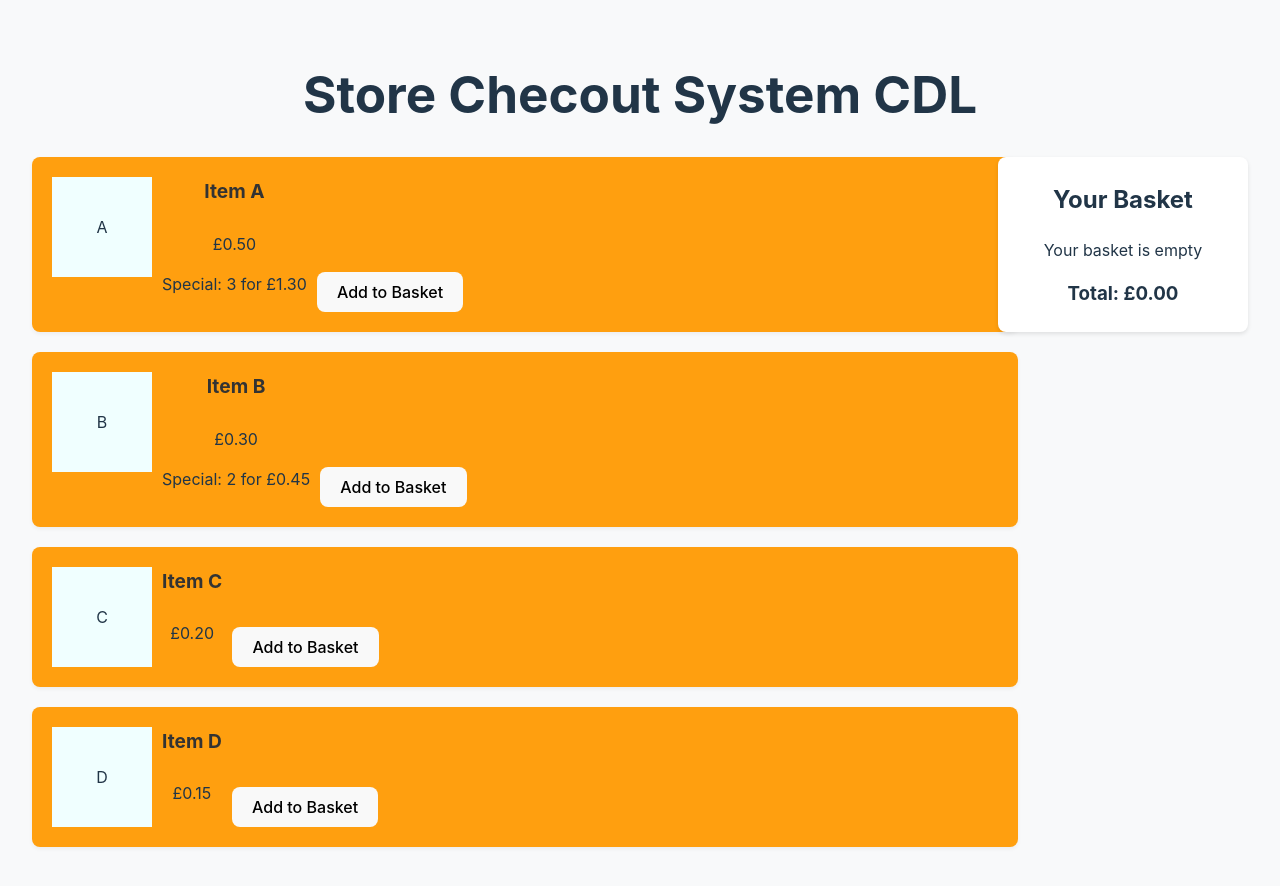
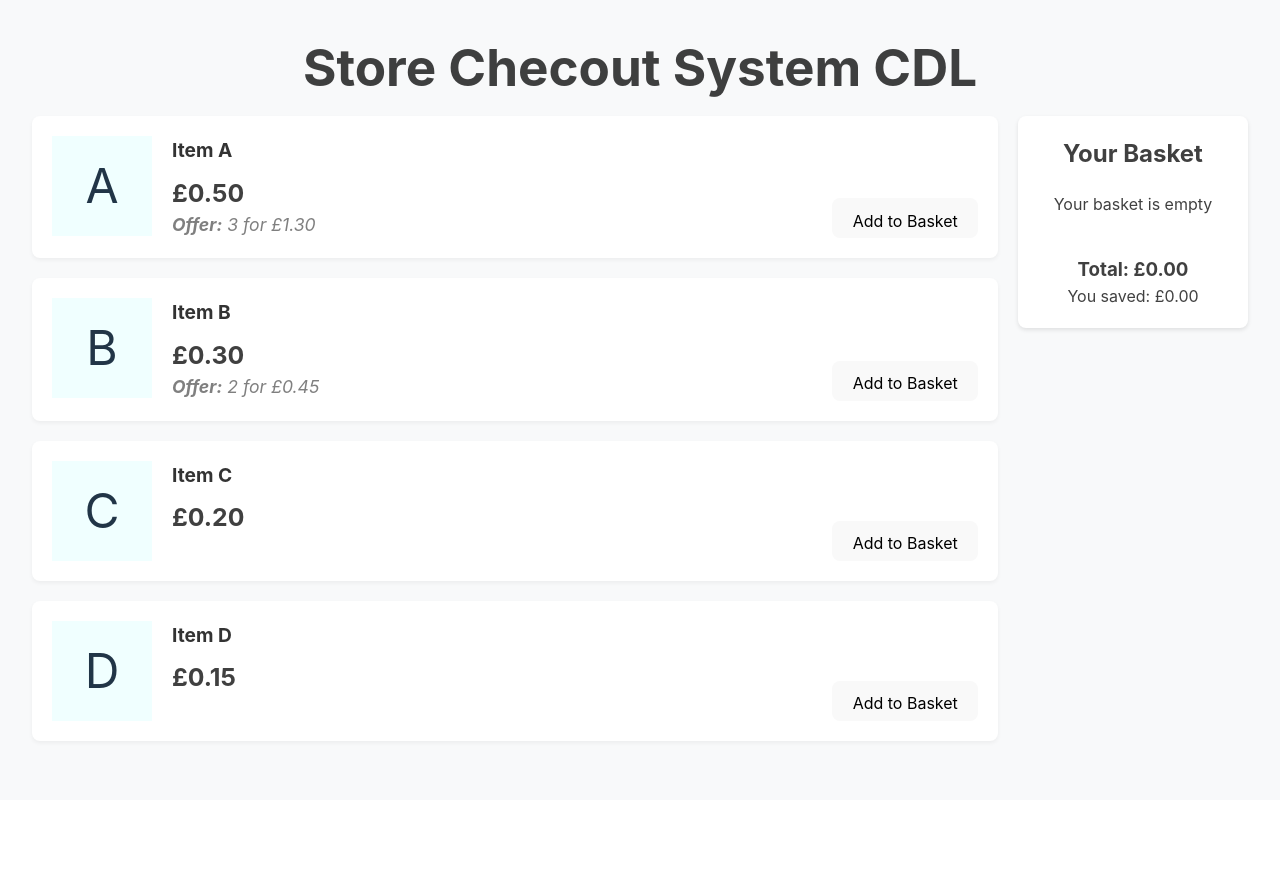
Before and after one commit to adeteejay/cdlkata, a React (Vite) app: page / in a window 1280 px wide. Shown: the top 886 px of the page. After the commit the page ends 800 px from the top, so only its background shows below. Built offline with nearby package versions, Linux system fonts and the light colour scheme.

Commit message:
Update some styling, add discount calculator

```diff
--- a/src/App.css
+++ b/src/App.css
@@ -1,3 +1,53 @@
+/* RESET */
+/* 1. Use a more-intuitive box-sizing model */
+*, *::before, *::after {
+  box-sizing: border-box;
+}
+
+/* 2. Remove default margin */
+* {
+  margin: 0;
+}
+
+body {
+  /* 3. Add accessible line-height */
+  line-height: 1.5;
+  /* 4. Improve text rendering */
+  -webkit-font-smoothing: antialiased;
+}
+
+/* 5. Improve media defaults */
+img, picture, video, canvas, svg {
+  display: block;
+  max-width: 100%;
+}
+
+/* 6. Inherit fonts for form controls */
+input, button, textarea, select {
+  font: inherit;
+}
+
+/* 7. Avoid text overflows */
+p, h1, h2, h3, h4, h5, h6 {
+  overflow-wrap: break-word;
+  color:rgba(0, 0, 0, 0.75)
+}
+
+/* 8. Improve line wrapping */
+p {
+  text-wrap: pretty;
+}
+h1, h2, h3, h4, h5, h6 {
+  text-wrap: balance;
+}
+
+/*
+  9. Create a root stacking context
+*/
+#root, #__next {
+  isolation: isolate;
+}
+
 body{
   background: #f8f9fa;
 }
@@ -28,12 +78,12 @@ body{
 }
 
 .item-card {
-  background: #FF9F0F;
+  background: #FFF;
   border-radius: 8px;
   padding: 20px;
   display: flex;
-  width: 100%;
-  gap: 10px;
+  max-width: 100%;
+  gap: 20px;
   box-shadow: 0 2px 4px rgba(0, 0, 0, 0.05);
   transition: transform 0.2s;
 }
@@ -54,14 +104,34 @@ body{
   display: flex;
   justify-content: center;
   align-items: center;
-  background-color: azure;
+  background-color: rgb(240, 255, 255);
+  font-size: 3rem;
+  color:rgba(16, 37, 37, 0.5))
 }
 .item-card-content {
   display: flex;
+  flex-grow: 1;
+  justify-content: flex-start;
+  align-items: flex-start;
   flex-direction: column;
   gap: 10px;
 
 }
+.price-container{
+  text-align: left;
+}
+
+.item-price{
+  font-size: 1.55rem;
+  font-weight: bold;
+}
+
+.special-offer{
+  font-size: 1.1rem;
+  font-style: italic;
+  color:rgba(0, 0, 0, 0.5)
+}
+
 .button{
   height: 40px;
   align-self: flex-end;
@@ -75,7 +145,34 @@ body{
   background: white;
   border-radius: 8px;
   width: 230px;
-  padding: 5px 10px;
+  padding: 20px 10px;
   box-shadow: 0 2px 4px rgba(0, 0, 0, 0.1);
   height: fit-content;
 }
+.quantity-controls {
+  /* background-color: #3FCFAF; */
+  display: flex;
+  justify-content: space-between;
+  align-items: center;
+}
+
+.basket-item-info span{
+  font-size: 1.25rem;
+}
+.basket-item span{
+  font-size: 1.05rem;
+}
+.basket-item{
+  margin: 20px 0 0 0;
+  padding: 10px 0;
+  /* background-color: #f8f9fa; */
+}
+.basket-items, .empty{
+  padding: 10px 0;
+}
+.total {
+  margin: 20px 0 0 0;
+}
+.bold{
+  font-weight: 700;
+}
--- a/src/App.tsx
+++ b/src/App.tsx
@@ -68,6 +68,15 @@ function App() {
     return Object.values(basketItems).reduce((total, item) =>
       total + item.totalPrice, 0);
   };
+
+  const calculateTotalDiscount = (): number => {
+    return Object.entries(basketItems).reduce((totalSavings, [itemName, details]) => {
+      const item = STORE_ITEMS.find(i => i.item_name === itemName)!
+      const fullPrice = details.count * item.price
+      return totalSavings + (fullPrice - details.totalPrice)
+    }, 0)
+  }
+
   return (
     <>
       <h1>Store Checout System CDL</h1>
@@ -78,11 +87,11 @@ function App() {
               <div className="item-card-image">{item.item_name}</div>
               <div className="item-card-content">
                 <h3>Item {item.item_name}</h3>
-                <div className="">
+                <div className="price-container">
                   <p className="item-price">{formatPrice(item.price)}</p>
                   {item.specials && (
                     <p className="special-offer">
-                      Special: {item.specials.count} for {formatPrice(item.specials.price)}
+                      <span className="bold">Offer:</span> {item.specials.count} for {formatPrice(item.specials.price)}
                     </p>
                   )}
                 </div>
@@ -119,6 +128,7 @@ function App() {
           </div>
           <div className="total">
             <h3>Total: {formatPrice(calculateTotalForAll())}</h3>
+            <p>You saved: {formatPrice(calculateTotalDiscount())}</p>
           </div>
         </div>
       </div>
```
